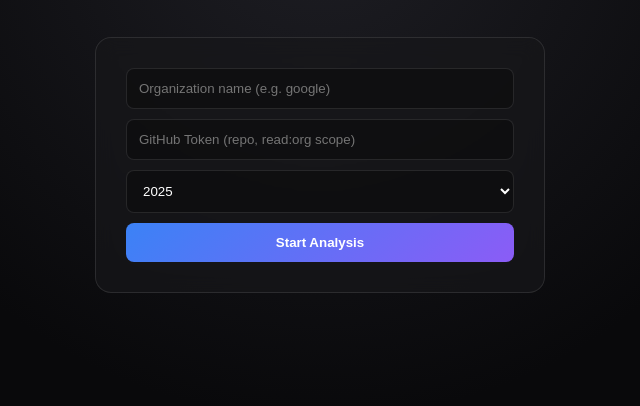
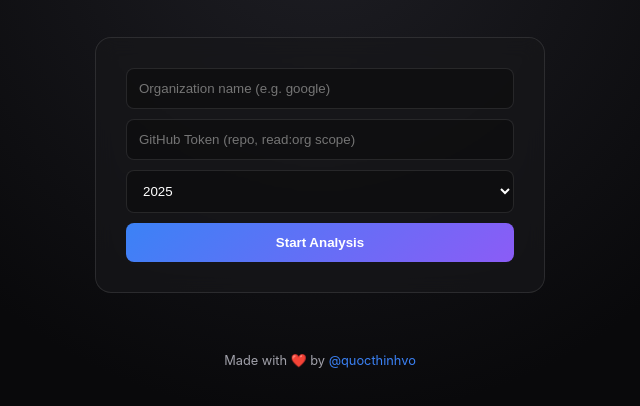
Before and after one commit to quocthinhvo/github-org-wrapped, a plain HTML site: page index.html in a window 1280 px wide. Shown: the part 92-498 px from the top of the page, without its empty margins (320-960 px from the left). Drawn offline with nearby package versions, Linux system fonts and the light colour scheme; some icons are missing.

Commit message:
Add credit

```diff
--- a/index.html
+++ b/index.html
@@ -268,6 +268,26 @@
             border-color: var(--accent-color);
         }
 
+        /* ========== Footer ========== */
+        .footer {
+            margin-top: 40px;
+            padding: 20px;
+            text-align: center;
+            color: var(--text-muted);
+            font-size: 0.8rem;
+        }
+
+        .footer a {
+            color: var(--accent-color);
+            text-decoration: none;
+            transition: opacity 0.2s;
+        }
+
+        .footer a:hover {
+            opacity: 0.8;
+            text-decoration: underline;
+        }
+
         /* ========== Responsive Design ========== */
         @media (max-width: 1024px) {
             .dashboard { grid-template-columns: repeat(2, 1fr); }
@@ -422,6 +442,11 @@
     <button class="btn-download" id="btnDownload" onclick="downloadImage()">
         <i class="ph-bold ph-download-simple"></i> Download as Image
     </button>
+
+    <!-- Footer -->
+    <footer class="footer">
+        Made with ❤️ by <a href="https://github.com/quocthinhvo" target="_blank">@quocthinhvo</a>
+    </footer>
 </div>
 
 <script>
```
